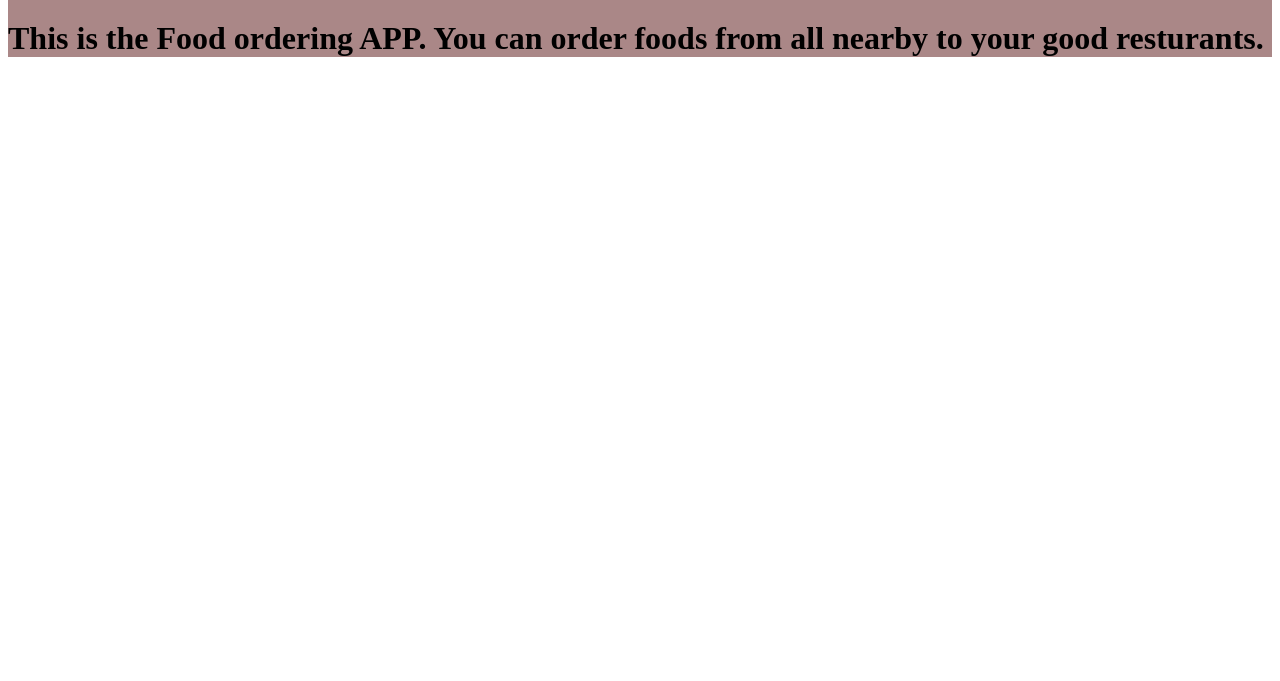
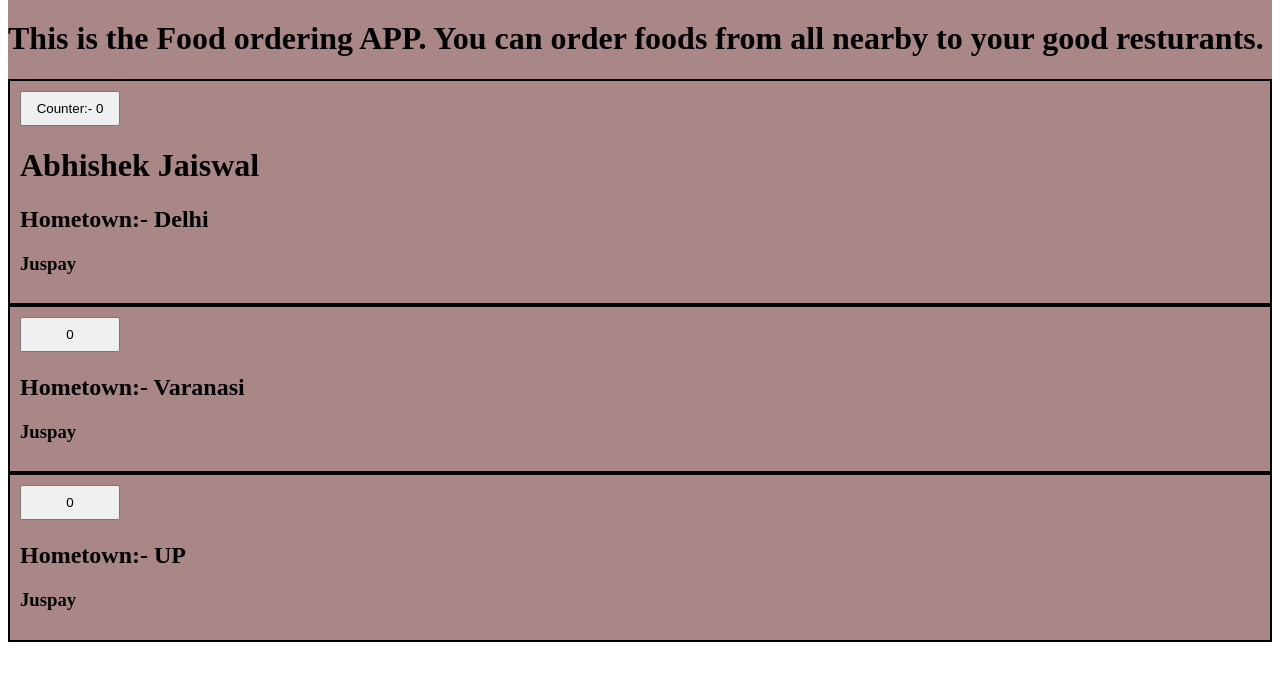
Before and after one commit to abhiedward001/KhanaKhazana, a React app: page /aboutus in a window 1280 px wide. Shown: the part 97-778 px from the top of the page. Built offline with nearby package versions, Linux system fonts and the light colour scheme; no server answers.

Commit message:
tried class based component

```diff
--- a/App.js
+++ b/App.js
@@ -37,7 +37,7 @@ const router = createBrowserRouter([
                 element: <Privacy />
             },
             {
-                path:'/restaurant/:id',
+                path:'/restaurant/:resId',
                 element:<Restuarant/>
             }
         ]
@@ -52,7 +52,7 @@ const router = createBrowserRouter([
     }
     ,
     {
-        path:'/restaurant/:id',
+        path:'/restaurant/:resId',
         element:<Restuarant/>
     }
 ]);
--- a/components/About.js
+++ b/components/About.js
@@ -1,9 +1,31 @@
-const About=()=>{
-    return (
-        <div>
-            <h1>This is the Food ordering APP. You can order foods from all nearby to your good resturants.</h1>
-        </div>
-    )
+import User from "./User";
+import Userclass from "./Userclass";
+import { useState } from "react";
+import React from "react";
+
+class About extends React.Component{
+
+    constructor(props){
+       super(props);
+       console.log("Parent Constructor");
+    }
+
+    componentDidMount(){
+        console.log("Parnet mount")
+    }
+    render(){
+        console.log("Parent render");
+        return (
+            <div>
+                <h1>This is the Food ordering APP. You can order foods from all nearby to your good resturants.</h1>
+
+                <User name={"Abhishek Jaiswal"} city={"Delhi"}></User>
+                <Userclass  name={"Abhishek Jaiswal"} city={"Varanasi"}></Userclass>
+                <Userclass  name={"Himanshu Jaiswal"} city={"UP"}></Userclass>
+            </div>
+        )
+
+    }
 
 }
 
--- a/components/Body.js
+++ b/components/Body.js
@@ -3,6 +3,7 @@ import ResturantCard from "./ResturantCard";
 import resData from "../utils/mockData";
 import { useState, useEffect } from "react";
 import Shimmer from "./Shimmer";
+import { Link } from "react-router-dom";
 
 // Body of webpage
 const Body = () => {
@@ -19,7 +20,6 @@ const Body = () => {
         const data = await fetch("https://www.swiggy.com/dapi/restaurants/list/v5?lat=12.9431365&lng=77.6263452&is-seo-homepage-enabled=true&page_type=DESKTOP_WEB_LISTING");
         const jsonData = await data.json();
         setListOfResturnts(jsonData?.data?.cards[5]?.card?.card?.gridElements?.infoWithStyle?.restaurants);
-        console.log(listOfResturants);
         console.log(jsonData?.data?.cards[5]?.card?.card?.gridElements?.infoWithStyle?.restaurants);
         setFilterResturants(jsonData?.data?.cards[5]?.card?.card?.gridElements?.infoWithStyle?.restaurants);
     }
@@ -58,7 +58,7 @@ const Body = () => {
             </div>
 
             <div className="resContainer">
-                {filterResturants.map((item) => <ResturantCard key={item.info.id} resData={item} />)}
+                {filterResturants.map((item) => <Link to={`restaurant/${item.info.id}`}> <ResturantCard key={item.info.id} resData={item} /> </Link>)}
             </div>
 
         </div>
--- a/components/Restaurant.js
+++ b/components/Restaurant.js
@@ -1,26 +1,33 @@
-import React, {useState, useEffect } from "react"
+import React, { useState, useEffect } from "react"
+import { resURL } from "../utils/constans";
+import Shimmer from "./Shimmer";
+import { useParams } from "react-router-dom";
 
-import Shimmer from "./Shimmer";
 
 const Restuarant = () => {
 
-    const [cartDetailObject,setCartDetailObject]=useState({});
+    const [cartDetailObject, setCartDetailObject] = useState({});
 
-    useEffect(()=>{
-     fetchCartData();
-    },[])
+    const {resId}=useParams();
+    console.log({resId});
 
-    const fetchCartData=async()=>{
-        const cartData= await fetch("https://www.swiggy.com/dapi/menu/pl?page-type=REGULAR_MENU&complete-menu=true&lat=28.680619997448414&lng=77.4815347418189&restaurantId=626553&catalog_qa=undefined&submitAction=ENTER");
-        const jsonCartData=await cartData.json();
+    useEffect(() => {
+        fetchCartData();
+    }, [])
+
+    const fetchCartData = async () => {
+        const cartData = await fetch(`${resURL}${resId}`);
+        const jsonCartData = await cartData.json();
+
         setCartDetailObject(jsonCartData);
     }
 
-   if(Object.keys(cartDetailObject).length===0)return <Shimmer/>;
 
-//    console.log(Object.keys(cartDetailObject).length); ( debugger )
+    if (Object.keys(cartDetailObject).length === 0) return <Shimmer />;
 
-   const{name}=cartDetailObject?.data?.cards[0]?.card?.card?.info;
+    const { itemCards: menuitems } = cartDetailObject?.data?.cards[2]?.groupedCard?.cardGroupMap?.REGULAR?.cards[5]?.card?.card;
+    const { name } = cartDetailObject?.data?.cards[0]?.card?.card?.info;
+    console.log(menuitems);
 
     return (
         <div className="menu">
@@ -28,9 +35,11 @@ const Restuarant = () => {
 
             <h2>Menu</h2>
             <ul>
-                <li>Burger</li>
-                <li>Pasta</li>
-                <li>Maggie</li>
+                {
+                    menuitems.map((item) => {
+                        return (<li key={item.card.info.id}>{item.card.info.name}</li>)
+                    })
+                }
             </ul>
         </div>
     )
--- /dev/null
+++ b/components/User.js
@@ -0,0 +1,19 @@
+import React from "react";
+import { useState } from "react";
+
+const User=(props)=>{
+    const [count,setCount]=useState(0);
+    const {name,city}=props;
+    return (
+        <>
+        <div className="user-detail">
+        <button className="aboutButton" onClick={()=>{setCount(count+1)}}>{`Counter:- ${count}`}</button>
+        <h1>{name}</h1>
+        <h2>Hometown:- {city}</h2>
+        <h3>Juspay</h3>
+        </div>
+        </>
+    )
+}
+
+export default User;
--- /dev/null
+++ b/components/Userclass.js
@@ -0,0 +1,47 @@
+import React from "react";
+
+class Userclass extends React.Component {
+
+    constructor(props) {
+        super(props);
+        this.state = {
+            count:0,
+            userInfo:{
+                name:"",
+                loction:"",
+                url:""
+            }
+        }
+    }
+
+        async componentDidMount(){
+        // console.log(this.props.name+"Child mount")
+
+          const data=await fetch("https://api.github.com/users/abhiedward001");
+          const jsonData=await data.json();
+          this.setState({
+            userInfo:jsonData
+          })
+          console.log(jsonData);
+
+    }
+    render() {
+        // console.log(this.props.name+"render of child");
+        return (
+            <>
+                <div className="user-detail">
+                    <button className="aboutButton" onClick={
+                        () => { this.setState({ count: this.state.count + 1 }) }}>
+                        {this.state.count}
+                    </button>
+                    <img src={this.state.userInfo.avatar_url}></img>
+                    <h1>{this.state.userInfo.name}</h1>
+                    <h2>Hometown:- {this.props.city}</h2>
+                    <h3>Juspay</h3>
+                </div>
+            </>
+        )
+    }
+}
+
+export default Userclass;
--- a/index.css
+++ b/index.css
@@ -80,3 +80,11 @@ justify-content: space-between;
     height:36px;
     margin-left: 2px;
 }
+.user-detail{
+    border: 2px solid black;
+    padding: 10px;
+}
+.user-detail>button{
+    width: 100px;
+    height: 35px;
+}
--- a/package.json
+++ b/package.json
@@ -14,6 +14,7 @@
     "process": "^0.11.10"
   },
   "dependencies": {
+    "@octokit/core": "^5.0.2",
     "react": "^18.2.0",
     "react-dom": "^18.2.0",
     "react-router-dom": "^6.20.0"
--- a/utils/constans.js
+++ b/utils/constans.js
@@ -1,3 +1,5 @@
 export const imgUrl="https://media-assets.swiggy.com/swiggy/image/upload/fl_lossy,f_auto,q_auto,w_660/";
 
 export const iconUrl="https://uploads-ssl.webflow.com/623b199ca2171a083b6bb379/6387cc2b2c00617c6b094716_1024%20x%201024%2048%400.25.png";
+
+export const resURL="https://www.swiggy.com/dapi/menu/pl?page-type=REGULAR_MENU&complete-menu=true&lat=28.680619997448414&lng=77.4815347418189&restaurantId=";
```
Also changed, not shown: 1 other file.
